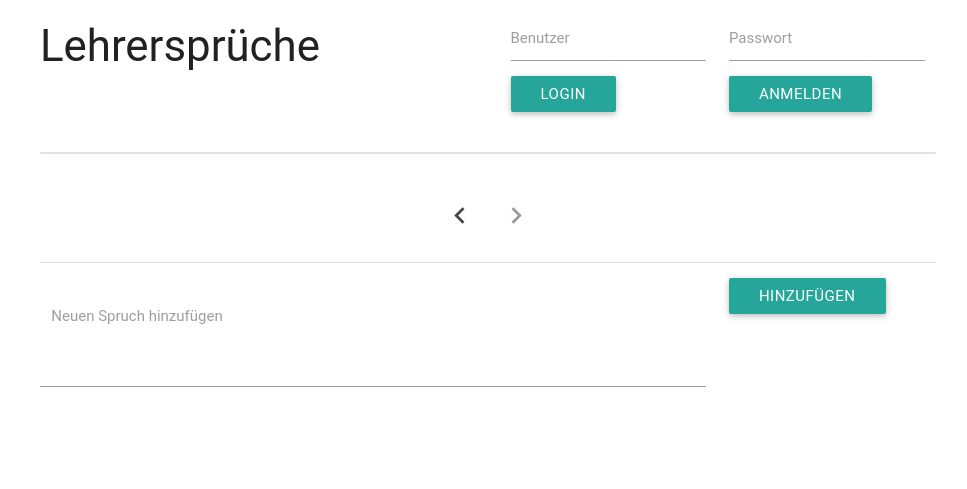
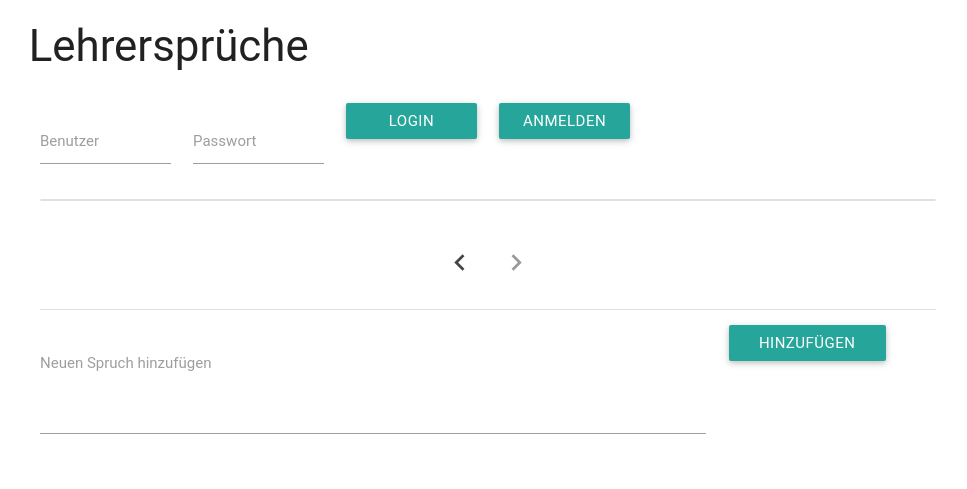
Before and after one commit to schneefux/jokevote, a Flask app: template templates/index.html in a window 1280 px wide. Shown: the top 489 px of the page, without its empty margins (152-1119 px from the left). Run offline with Flask 2, Linux system fonts and the light colour scheme; the template is opened without the code that fills it, so the values that code supplies are empty; some web fonts are replaced.

Commit message:
simplify layout

```diff
--- a/templates/index.html
+++ b/templates/index.html
@@ -12,87 +12,74 @@
     <script type="text/javascript" src="/static/materialize.min.js"></script>
     <div class="container">
         <div class="row">
-            <div class="col s12 m6">
             <h3>Lehrersprüche</h3>
-            </div>
-            <div class="col s12 m6 row">
+            <div class="section">
                 {% if user.loggedin %}
-                <div class="col s12 m4 offset-m8 row valign-wrapper">
-                    <div class="col s6 m12">
-                        <p class="chip">{{ user.name }}</p>
-                    </div>
-                    <div class="col s6 m12 valign">
                 <form action="/logout" method="post">
                     <input type="hidden" name="redirpage" value="{{ currentpage }}">
-                            <button class="btn" type="submit">Logout</button>
+                    <button class="btn" type="submit">Logout ({{ user.name }})</button>
                 </form>
-                    </div>
-                </div>
                 {% else %}
                 <form action="/login" method="post">
                     <input type="hidden" name="redirpage" value="{{ currentpage }}">
-                    <div class="col s6 input-field">
+                    <div class="col s6 m4 l2 input-field">
                         <label for="user">Benutzer</label>
                         <input type="text" name="user">
                     </div>
-                    <div class="col s6 input-field">
+                    <div class="col s6 m4 l2 input-field">
                         <label for="user">Passwort</label>
                         <input type="password" name="password">
                     </div>
-                    <div class="col s6">
-                        <button class="btn" type="submit" name="action" value="login">Login</button>
+                    <div class="col s6 m4 l2">
+                        <button class="btn col s12" type="submit" name="action" value="login">Login</button>
                     </div>
-                    <div class="col s6">
-                        <button class="btn" type="submit" name="action" value="register">Anmelden</button>
+                    <div class="col s6 m4 l2">
+                        <button class="btn col s12" type="submit" name="action" value="register">Anmelden</button>
                     </div>
                 </form>
                 {% endif %}
+            </div>
+        </div>
         {% with msgs = get_flashed_messages() %}
             {% if msgs %}
-                <div class="col s12 row">
+        <div>
             {% for msg in msgs %}
             <p>{{ msg }}</p>
             {% endfor %}
         </div>
             {% endif %}
         {% endwith %}
-            </div>
-        </div>
         <ul class="collection">
             {% for joke in jokes %}
-            <li class="collection-item row">
-                <div class="col s3 m2">
-                    <div class="row joke">
-                        <form action="/vote" method="post" class="voteform">
+            <li class="collection-item row valign-wrapper">
+                <div class="col s3 m2 valign">
+                    <form action="/vote" method="post">
                         <input type="hidden" name="id" value="{{ joke.id }}">
                         <input type="hidden" name="redirpage" value="{{ currentpage }}">
-                            <button class="upvotebtn btn{% if joke.reports>0 %}-flat{% endif %}{% if joke.upvoted %} disabled{% endif %} col s12" type="submit" name="vote" value="upvote">
+                        <button class="col s12 upvotebtn btn{% if joke.reports>0 %}-flat{% endif %}{% if joke.upvoted %} disabled{% endif %}" type="submit" name="vote" value="upvote">
                             <i class="material-icons">thumb_up</i> <span class="btnval" data-original="{% if joke.upvoted %}{{ joke.upvotes-1 }}{% else %}{{ joke.upvotes }}{% endif %}">{{ joke.upvotes }}</span>
                         </button>
-                            <button class="downvotebtn btn{% if joke.reports>0 %}-flat{% endif %}{% if joke.downvoted %} disabled{% endif %} col s12" type="submit" name="vote" value="downvote">
+                        <button class="col s12 downvotebtn btn{% if joke.reports>0 %}-flat{% endif %}{% if joke.downvoted %} disabled{% endif %}" type="submit" name="vote" value="downvote">
                             <i class="material-icons">thumb_down</i> <span class="btnval" data-original="{% if joke.downvoted %}{{ joke.downvotes-1 }}{% else %}{{ joke.downvotes }}{% endif %}">{{ joke.downvotes }}</span>
                         </button>
                     </form>
                     <form action="/report" method="post">
                         <input type="hidden" name="id" value="{{ joke.id }}">
                         <input type="hidden" name="redirpage" value="{{ currentpage }}">
-                            <button class="reportbtn btn-flat col s12{% if joke.reported %} disabled{% endif %}" type="submit">
-                                <div class="row">
-                                    <i class="material-icons col s6">report_problem</i>
-                                    <span class="btnval red-text col s6" data-original="{% if joke.reported %}{{ joke.reports-1 }}{% else %}{{ joke.reports }}{% endif %}">{{ joke.reports }}</span>
-                                </div>
+                        <button class="reportbtn btn-flat{% if joke.reported %} disabled{% endif %}" type="submit">
+                            <i class="material-icons left">report_problem</i>
+                            <span class="btnval red-text" data-original="{% if joke.reported %}{{ joke.reports-1 }}{% else %}{{ joke.reports }}{% endif %}">{{ joke.reports }}</span>
                         </button>
                     </form>
                     {% if joke.mine %}
                     <form action="/delete" method="post">
                         <input type="hidden" name="id" value="{{ joke.id }}">
                         <input type="hidden" name="redirpage" value="{{ currentpage }}">
-                            <button class="deletebtn btn-flat col s12" type="submit"><i class="material-icons">delete</i></button>
+                        <button class="deletebtn btn-flat" type="submit"><i class="material-icons">delete</i></button>
                     </form>
                     {% endif %}
                 </div>
-                </div>
-                <div class="col s9 m10 {% if joke.reports>0 %}grey-text{% endif %}">
+                <div class="flow-text col s9 m10 {% if joke.reports>0 %}grey-text{% endif %}" style="line-height: 1.5">
                     {{ joke.text|safe }}
                 </div>
             </li>
@@ -112,11 +99,9 @@
             <form action="/submit" method="post">
                 <input type="hidden" name="redirpage" value="{{ currentpage }}">
                 <div class="row">
-                    <div class="col s12 m9">
-                        <div class="input-field">
+                    <div class="col s12 m9 input-field">
                         <label for="text">Neuen Spruch hinzufügen</label>
                         <textarea class="materialize-textarea" name="text"></textarea>
-                        </div>
                     </div>
                     <div class="col s12 m3">
                         <input type="submit" class="btn" value="hinzufügen">
@@ -135,7 +120,7 @@
             function submitAjaxer(e, type) {
                 e.preventDefault();
                 var form = $(this).closest('form');
-                var container = $(this).closest('div.row');
+                var container = $(this).closest('div');
                 var data;
                 if (type == 'upvote' || type == 'downvote') {
                     senddata = form.serialize() + '&vote=' + type;
```
Lines whose indentation alone changed are shown as unchanged.
